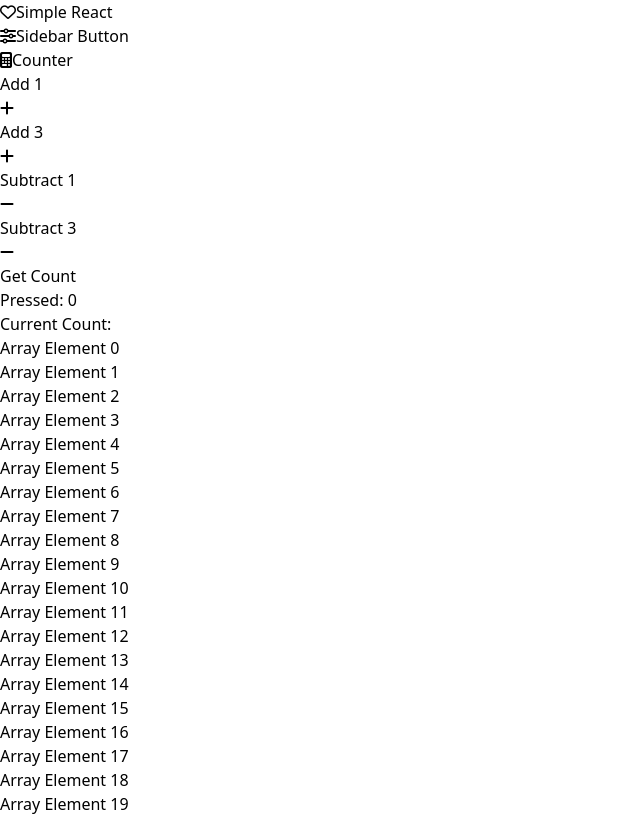
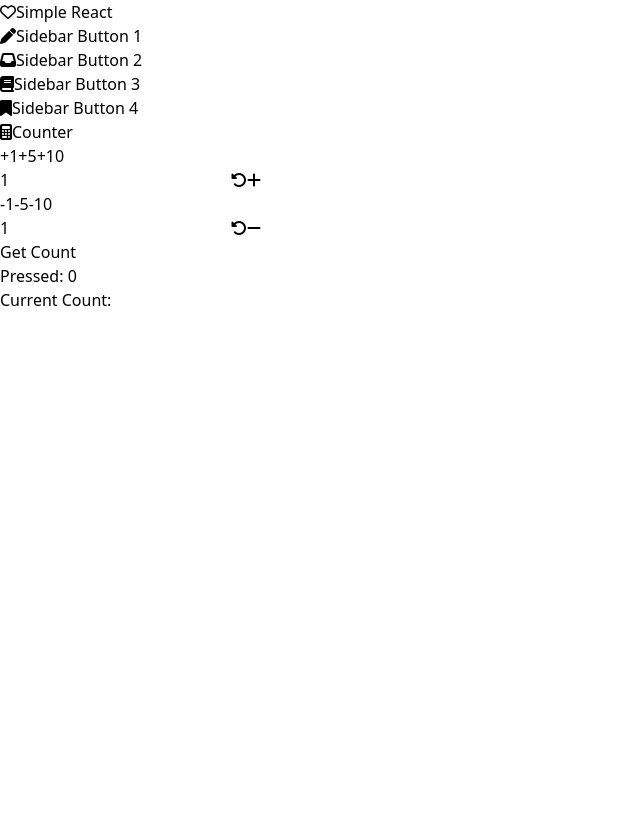
Before and after one commit to ahrami/simple_react, a React (Vite) app in the folder frontend/: page / in a window 1280 px wide. Shown: the whole page, without its empty margins (0-640 px from the left). Built offline with nearby package versions, Linux system fonts and the light colour scheme.

Commit message:
frontend: playing with react

```diff
--- a/frontend/src/components/App.tsx
+++ b/frontend/src/components/App.tsx
@@ -1,11 +1,11 @@
-import Sidebar from "./Sidebar"
+import Sidebar from "./sidebar/Sidebar"
 import Navbar from "./Navbar"
 import Counter from "./Counter"
 
 function App() {
 
   let numbers: number[] = []
-  for (let i = 0; i < 20; i++) {
+  for (let i = 0; i < 0; i++) {
     numbers.push(i)
   }
 
@@ -18,7 +18,8 @@ function App() {
         <div className="my-3">
           {numbers.map(i => {
             return (
-              <div className="py-1 px-2 text-zinc-600 my-0.5 bg-zinc-100 rounded hover:bg-zinc-200 cursor-pointer">
+              <div className="py-1 px-2 text-zinc-600 my-0.5 bg-zinc-100 rounded
+              hover:bg-zinc-200 cursor-pointer" key={i}>
                 Array Element {i}
               </div>
             )
--- a/frontend/src/components/Button.tsx
+++ b/frontend/src/components/Button.tsx
@@ -2,7 +2,10 @@ import { useState } from "react"
 
 function Button(props: {
   callback?: () => void,
-  icon?: JSX.Element
+  icon?: JSX.Element,
+  showCount?: boolean
+} = {
+  showCount: false
 }) {
   const [count, setCount] = useState(0)
   const [showPressed, setShowPressed] = useState(false)
@@ -21,8 +24,8 @@ function Button(props: {
       <button className='rounded-md bg-blue-300 py-2 px-4 hover:bg-blue-400
       text-zinc-800 font-medium select-none transition-colors'
         onClick={handleClick}>
-        {!showPressed && props.icon}
-        {(showPressed || !props.icon) && <>Pressed: {count}</>}
+        {(!showPressed || !props.showCount) && props.icon}
+        {((showPressed && props.showCount) || !props.icon) && <>Pressed: {count}</>}
       </button>
     </>
   )
--- a/frontend/src/components/Counter.tsx
+++ b/frontend/src/components/Counter.tsx
@@ -6,11 +6,12 @@ const BACKEND = import.meta.env.VITE_BACKEND_URL + ":" + import.meta.env.VITE_BA
 
 function Counter() {
   const [count, setCount] = useState<null | number>(null)
+  const [addValue, setAddValue] = useState(1)
+  const [subtractValue, setSubtractValue] = useState(1)
 
   useEffect(() => {
     const abortController = new AbortController();
     axios.get(BACKEND, { signal: abortController.signal }).then(res => {
-      console.log(res.data)
       setCount(res.data.count)
     }).catch(err => {
       if (err.name !== 'CanceledError') {
@@ -23,7 +24,6 @@ function Counter() {
   function add(value: number) {
     setCount(null)
     axios.post(BACKEND + "/add", { value }).then(res => {
-      console.log(res.data)
       setCount(res.data.count)
     }).catch(err => {
       console.log(err.message);
@@ -33,7 +33,6 @@ function Counter() {
   function subtract(value: number) {
     setCount(null)
     axios.post(BACKEND + "/subtract", { value }).then(res => {
-      console.log(res.data)
       setCount(res.data.count)
     }).catch(err => {
       console.log(err.message);
@@ -43,12 +42,12 @@ function Counter() {
   function requestCount() {
     setCount(null)
     axios.get(BACKEND).then(res => {
-      console.log(res.data)
       setCount(res.data.count)
     }).catch(err => {
       console.log(err.message);
     })
   }
+
   return (
     <div className="flex flex-col gap-2">
       <div className="font-medium text-xl">
@@ -57,32 +56,51 @@ function Counter() {
       </div>
       <div className="my-2 border-b border-zinc-300"></div>
       <div className="flex gap-2 items-center">
-        <div className="w-24">Add 1</div>
-        <Button callback={() => { add(1) }} icon={<i className="fa-solid fa-plus"></i>}></Button>
+        <Button callback={() => { add(1) }}
+          icon={<div className="w-8">+1</div>} />
+        <Button callback={() => { add(5) }}
+          icon={<div className="w-8">+5</div>} />
+        <Button callback={() => { add(10) }}
+          icon={<div className="w-8">+10</div>} />
+        <div className="border-r border-zinc-300 mx-1 h-10"></div>
+        <input className="outline-none w-20 py-2 px-3 border
+        border-zinc-300 bg-zinc-100 rounded-md"
+          type="number" value={addValue}
+          onChange={e => {setAddValue(parseInt(e.target.value) || 0)}} />
+        <i className="fa-solid fa-rotate-left p-2
+        hover:bg-zinc-300 rounded hover:cursor-pointer"
+        onClick={() => { setAddValue(1) }}></i>
+        <Button callback={() => { add(addValue) }}
+          icon={<i className="fa-solid fa-plus"></i>} showCount={true}/>
       </div>
       <div className="flex gap-2 items-center">
-        <div className="w-24">Add 3</div>
-        <Button callback={() => { add(3) }} icon={<i className="fa-solid fa-plus"></i>}></Button>
+        <Button callback={() => { subtract(1) }}
+          icon={<div className="w-8">-1</div>} />
+        <Button callback={() => { subtract(5) }}
+          icon={<div className="w-8">-5</div>} />
+        <Button callback={() => { subtract(10) }}
+          icon={<div className="w-8">-10</div>} />
+        <div className="border-r border-zinc-300 mx-1 h-10"></div>
+        <input className="outline-none w-20 py-2 px-3 border
+        border-zinc-300 bg-zinc-100 rounded-md"
+          type="number" value={subtractValue}
+          onChange={e => { setSubtractValue(parseInt(e.target.value) || 0) }} />
+        <i className="fa-solid fa-rotate-left p-2
+        hover:bg-zinc-300 rounded hover:cursor-pointer"
+        onClick={() => { setSubtractValue(1) }}></i>
+        <Button callback={() => { subtract(subtractValue) }}
+        icon={<i className="fa-solid fa-minus"></i>} showCount={true}/>
       </div>
       <div className="my-2 border-b border-zinc-300"></div>
       <div className="flex gap-2 items-center">
-        <div className="w-24">Subtract 1</div>
-        <Button callback={() => { subtract(1) }} icon={<i className="fa-solid fa-minus"></i>}></Button>
-      </div>
-      <div className="flex gap-2 items-center">
-        <div className="w-24">Subtract 3</div>
-        <Button callback={() => { subtract(3) }} icon={<i className="fa-solid fa-minus"></i>}></Button>
-      </div>
-      <div className="my-2 border-b border-zinc-300"></div>
-      <div className="flex gap-2 items-center">
-        <div className="w-24">Get Count</div>
-        <Button callback={requestCount}></Button>
+        <div className="w-20">Get Count</div>
+        <Button callback={requestCount}/>
       </div>
       <div className="my-2 border-b border-zinc-300"></div>
       <div className="text-xl">
         <span className="font-normal">Current Count: </span>
         {count !== null && <span className="text-red-600 font-bold">{count}</span>}
-        {count === null && <span className="text-red-600 font-bold">Loading...</span>}
+        {count === null && <span className="text-blue-600 font-bold">Loading...</span>}
       </div>
       <div className="my-2 border-b border-zinc-300"></div>
     </div>
--- a/frontend/src/components/Sidebar.tsx
+++ /dev/null
@@ -1,12 +0,0 @@
-function Sidebar() {
-  return (
-    <div className='fixed left-0 top-12 h-[calc(100%-3rem)] w-64 -translate-x-full lg:translate-x-0 bg-white border-r border-zink-300'>
-      <div className="px-4 py-2 border-b border-zinc-300 text-lg hover:bg-zinc-200 cursor-pointer transition-all">
-        <i className='fa-solid fa-sliders mr-3'></i>
-        <span>Sidebar Button</span>
-      </div>
-    </div>
-  )
-}
-
-export default Sidebar
--- /dev/null
+++ b/frontend/src/components/sidebar/Sidebar.tsx
@@ -0,0 +1,35 @@
+import SidebarButton from "./SidebarButton"
+
+function Sidebar() {
+  return (
+    <div className='fixed left-0 top-12 h-[calc(100%-3rem)] w-64
+    -translate-x-full lg:translate-x-0 bg-white border-r border-zink-300'>
+      <SidebarButton>
+        <>
+          <i className='fa-solid fa-pen mr-3'></i>
+          <span>Sidebar Button 1</span>
+        </>
+      </SidebarButton>
+      <SidebarButton>
+        <>
+          <i className='fa-solid fa-inbox mr-3'></i>
+          <span>Sidebar Button 2</span>
+        </>
+      </SidebarButton>
+      <SidebarButton>
+        <>
+          <i className='fa-solid fa-book mr-3'></i>
+          <span>Sidebar Button 3</span>
+        </>
+      </SidebarButton>
+      <SidebarButton>
+        <>
+          <i className='fa-solid fa-bookmark mr-3'></i>
+          <span>Sidebar Button 4</span>
+        </>
+      </SidebarButton>
+    </div>
+  )
+}
+
+export default Sidebar
--- /dev/null
+++ b/frontend/src/components/sidebar/SidebarButton.tsx
@@ -0,0 +1,10 @@
+function SidebarButton(props: { children?: JSX.Element }) {
+  return (
+    <div className="px-4 py-2 border-b border-zinc-300 text-lg
+      hover:bg-zinc-200 cursor-pointer transition-all select-none">
+      <>{props.children}</>
+    </div>
+  )
+}
+
+export default SidebarButton
```
